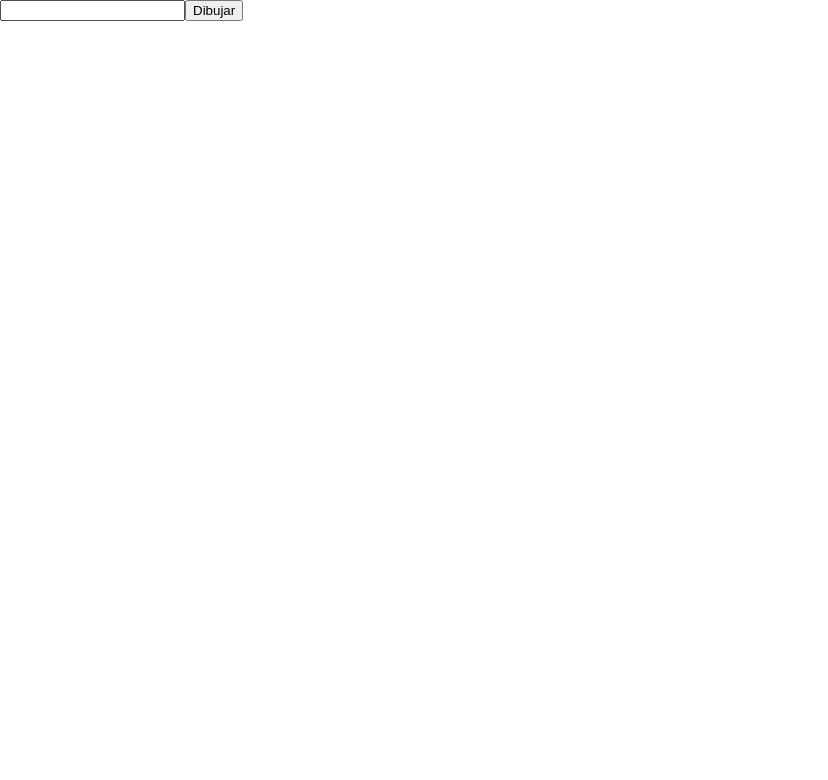
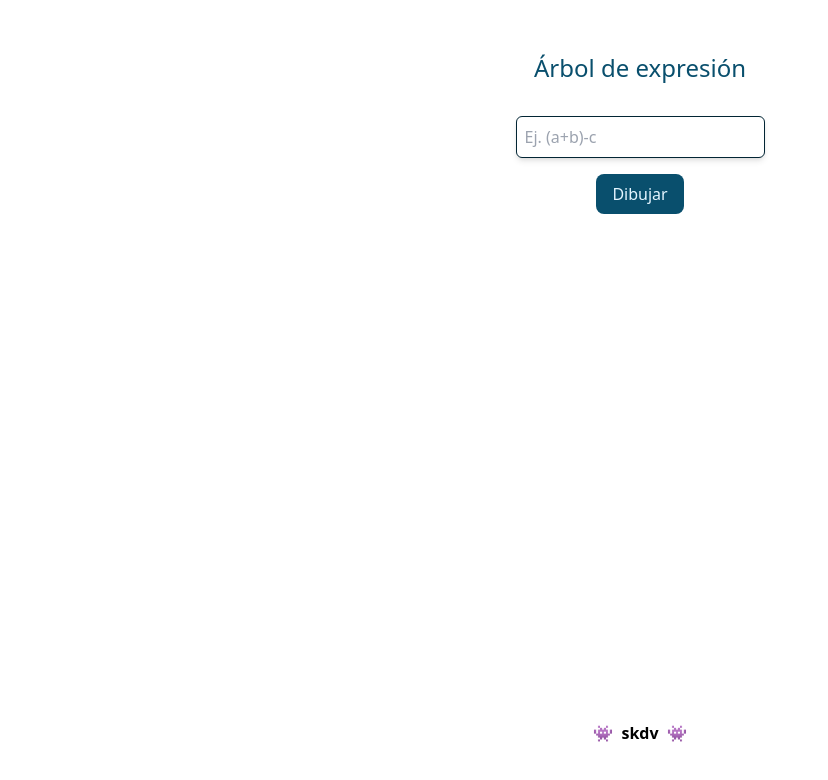
Before and after one commit to sk-dv/expression-tree, a React (Vite) app: page / in a window 1280 px wide. Shown: the top 780 px of the page, without its empty margins (0-828 px from the left). Built offline with nearby package versions, Linux system fonts and the light colour scheme.

Commit message:
feat: new style integrated

```diff
--- a/index.css
+++ b/index.css
@@ -1,3 +1,7 @@
+@tailwind base;
+@tailwind components;
+@tailwind utilities;
+
 @font-face {
   font-family: Raleway;
   src: url(assets/Raleway/Raleway-VariableFont_wght.ttf);
--- a/package.json
+++ b/package.json
@@ -9,9 +9,6 @@
     "preview": "vite preview"
   },
   "dependencies": {
-    "@emotion/css": "^11.10.6",
-    "@emotion/react": "^11.10.6",
-    "@emotion/styled": "^11.10.6",
     "@react-three/drei": "^9.57.3",
     "@react-three/fiber": "^8.12.0",
     "@types/three": "^0.149.0",
@@ -23,6 +20,9 @@
     "@types/react": "^18.0.27",
     "@types/react-dom": "^18.0.10",
     "@vitejs/plugin-react-swc": "^3.0.0",
+    "autoprefixer": "^10.4.14",
+    "postcss": "^8.4.21",
+    "tailwindcss": "^3.2.7",
     "typescript": "^4.9.3",
     "vite": "^4.1.0"
   }
--- /dev/null
+++ b/postcss.config.cjs
@@ -0,0 +1,6 @@
+module.exports = {
+  plugins: {
+    tailwindcss: {},
+    autoprefixer: {},
+  },
+}
--- a/src/components/GridWrapper.tsx
+++ b/src/components/GridWrapper.tsx
@@ -1,24 +1,11 @@
-import styled from "@emotion/styled";
-import { Html, Line, PerspectiveCamera, RoundedBox } from "@react-three/drei";
+import { Text, Line, PerspectiveCamera, RoundedBox } from "@react-three/drei";
 import { Canvas } from "@react-three/fiber";
 import { AlgorithmsController } from "../data/algorithms-controller";
 import { TreeNode } from "../models/tree-node";
 import { Vector2 } from "three";
 import { useState } from "react";
 
-const size = 2;
-
-const FixedWrapper = styled.div`
-  width: 100%;
-  height: 100%;
-`;
-
-const Center = styled.div`
-  width: 100%;
-  height: 80%;
-  bottom: 0;
-  position: fixed;
-`;
+const size = 3.2;
 
 const BoxNode = (node: TreeNode<string>) => {
   return (
@@ -29,20 +16,20 @@ const BoxNode = (node: TreeNode<string>) => {
             new Vector2(node.position!.x, node.position!.y),
             new Vector2(node.left.position!.x, node.left.position!.y),
           ]}
-          color="red"
-          lineWidth={3}
+          color="#094F6D"
+          lineWidth={5}
         />
       )}
       <RoundedBox
         key={node.column}
         args={[size, size, 0]}
-        radius={0.1}
+        radius={0.2}
         position={[node.position!.x, node.position!.y, 0]}
       >
-        <meshBasicMaterial color="red" />
-        <Html>
-          <p>{node.value}</p>
-        </Html>
+        <meshBasicMaterial color="#094F6D" />
+        <Text color="#E4F5FF" fontSize={2} textAlign="center" anchorY="middle">
+          {node.value}
+        </Text>
       </RoundedBox>
       {node.right && (
         <Line
@@ -50,8 +37,8 @@ const BoxNode = (node: TreeNode<string>) => {
             new Vector2(node.position!.x, node.position!.y),
             new Vector2(node.right.position!.x, node.right.position!.y),
           ]}
-          color="red"
-          lineWidth={3}
+          color="#094F6D"
+          lineWidth={5}
         />
       )}
     </>
@@ -70,22 +57,39 @@ const boxNodeTraversal = (node: TreeNode<string>): JSX.Element[] => {
   return sequence.map((node) => BoxNode(node));
 };
 
+const canvasZoom = (length: number): number => {
+  const zoomDefault = 75;
+  const zoom: number = (length / (zoomDefault * 1.3)) * 100;
+  return zoom < zoomDefault ? zoomDefault : zoom;
+};
+
 export const GridWrapper = () => {
   const [nodes, setNodes] = useState<JSX.Element[]>([]);
   const [expression, setExpression] = useState<string>("");
-  const [zoom, setZoom] = useState<number>()
+  const [zoom, setZoom] = useState<number>();
 
   return (
-    <FixedWrapper>
-      <input onChange={(e) => setExpression(e.target.value)} />
+    <div className="bg-white h-screen">
+      <div className="h-2/6 flex flex-col justify-center items-center">
+        <p className="text-indigo-dye mb-8 text-2xl">Árbol de expresión</p>
+        <input
+          type="text"
+          placeholder="Ej. (a+b)-c"
+          className="border border-slate-300 rounded-md p-2 shadow-md focus:outline-none border-gunmetal focus:ring-gunmetal focus:ring-1"
+          onChange={(e) => setExpression(e.target.value)}
+        />
         <button
+          className="bg-indigo-dye hover:bg-gunmetal text-alice-blue px-4 py-2 rounded-lg mt-4 cursor-pointer"
           onClick={() => {
             const exp = new RegExp(/(\(|\))/g);
-          const parenthesis = expression.match(exp)
+            const parenthesis = expression.match(exp);
 
-          if (expression.length >= 3 || (parenthesis != null && parenthesis.length % 2 == 0)) {
+            if (
+              expression.length >= 3 ||
+              (parenthesis != null && parenthesis.length % 2 == 0)
+            ) {
               const elements = expression.replace(exp, "");
-            setZoom(elements.length <= 3 ? 55 : (elements.length * 100) / 55);
+              setZoom(canvasZoom(elements.length));
               const node = AlgorithmsController.gridGeneration(
                 expression,
                 elements.length
@@ -96,12 +100,20 @@ export const GridWrapper = () => {
         >
           Dibujar
         </button>
-      <Center>
+      </div>
+
+      <div className="h-3/6">
         <Canvas>
           <PerspectiveCamera makeDefault position={[0, 0, zoom!]} />
           {nodes}
         </Canvas>
-      </Center>
-    </FixedWrapper>
+      </div>
+
+      <div className="h-1/6 flex justify-center items-center">
+        <a href="https://github.com/sk-dv">
+          👾 <span className="font-bold cursor-pointer hover:bg-alice-blue hover:text-cerulean p-1 rounded">skdv</span> 👾
+        </a>
+      </div>
+    </div>
   );
 };
--- a/src/data/algorithms-controller.ts
+++ b/src/data/algorithms-controller.ts
@@ -3,7 +3,7 @@ import { AlgorithmsRepository } from "./algorithms-repository";
 
 export class AlgorithmsController {
     static gridGeneration = (expression: string, elements: number): TreeNode<string> => {
-        const mediumLength = (elements * 2.25) / 2;
+        const mediumLength = (elements * 3.25) / 2;
 
         const leftBoundary = -mediumLength;
 
--- a/src/data/algorithms-repository.ts
+++ b/src/data/algorithms-repository.ts
@@ -1,7 +1,6 @@
 import { TreeNode } from "../models/tree-node";
 
 export class AlgorithmsRepository {
-
 
     /**
      * @param tree node
@@ -9,8 +8,7 @@ export class AlgorithmsRepository {
      */
     static inOrderWalk = <T>(node: TreeNode<T>, leftBoundary: number): TreeNode<T> => {
         const topBoundary = 10;
-
-        const spacedSize = 2.25
+        const spacedSize = 3
 
         const updatePosition = <T>(root: TreeNode<T>, node: TreeNode<T>): TreeNode<T> => {
             const distance = AlgorithmsRepository.findDistance(root, node.column!.toString())
--- /dev/null
+++ b/tailwind.config.cjs
@@ -0,0 +1,17 @@
+/** @type {import('tailwindcss').Config} */
+module.exports = {
+  content: [
+    "./index.html",
+    "./src/**/*.{js,ts,jsx,tsx}",
+  ],
+  theme: {
+    colors: {
+      "alice-blue": "#E4F5FF",
+      "light-blue": "#96C7D5",
+      "cerulean": "#2D7A9C",
+      "indigo-dye": "#094F6D",
+      "gunmetal": "#022534"
+    }
+  },
+  plugins: [],
+}
```
Also changed, not shown: 1 other file (tests, documents, lock files or other folders). Lines whose indentation alone changed are shown as unchanged.
